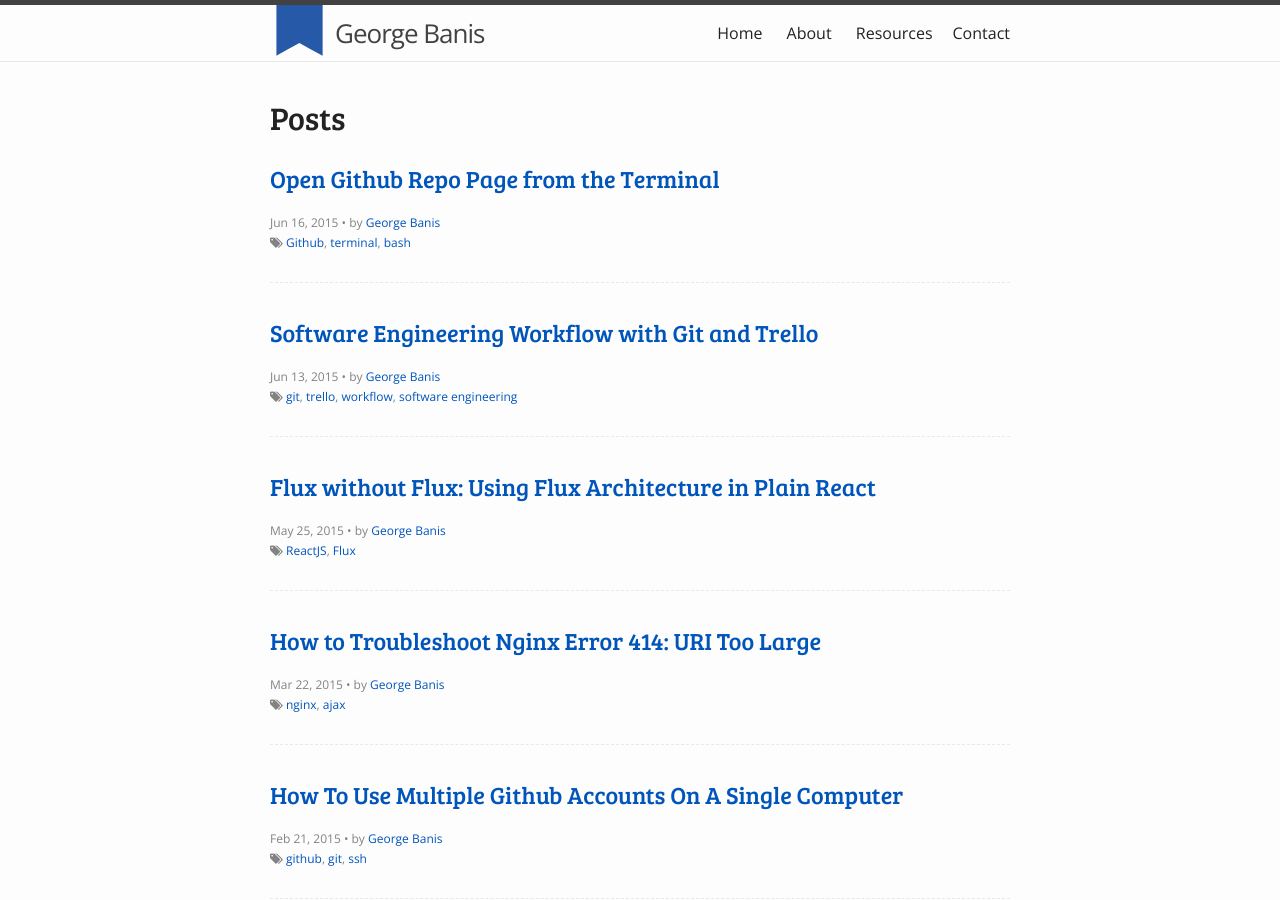
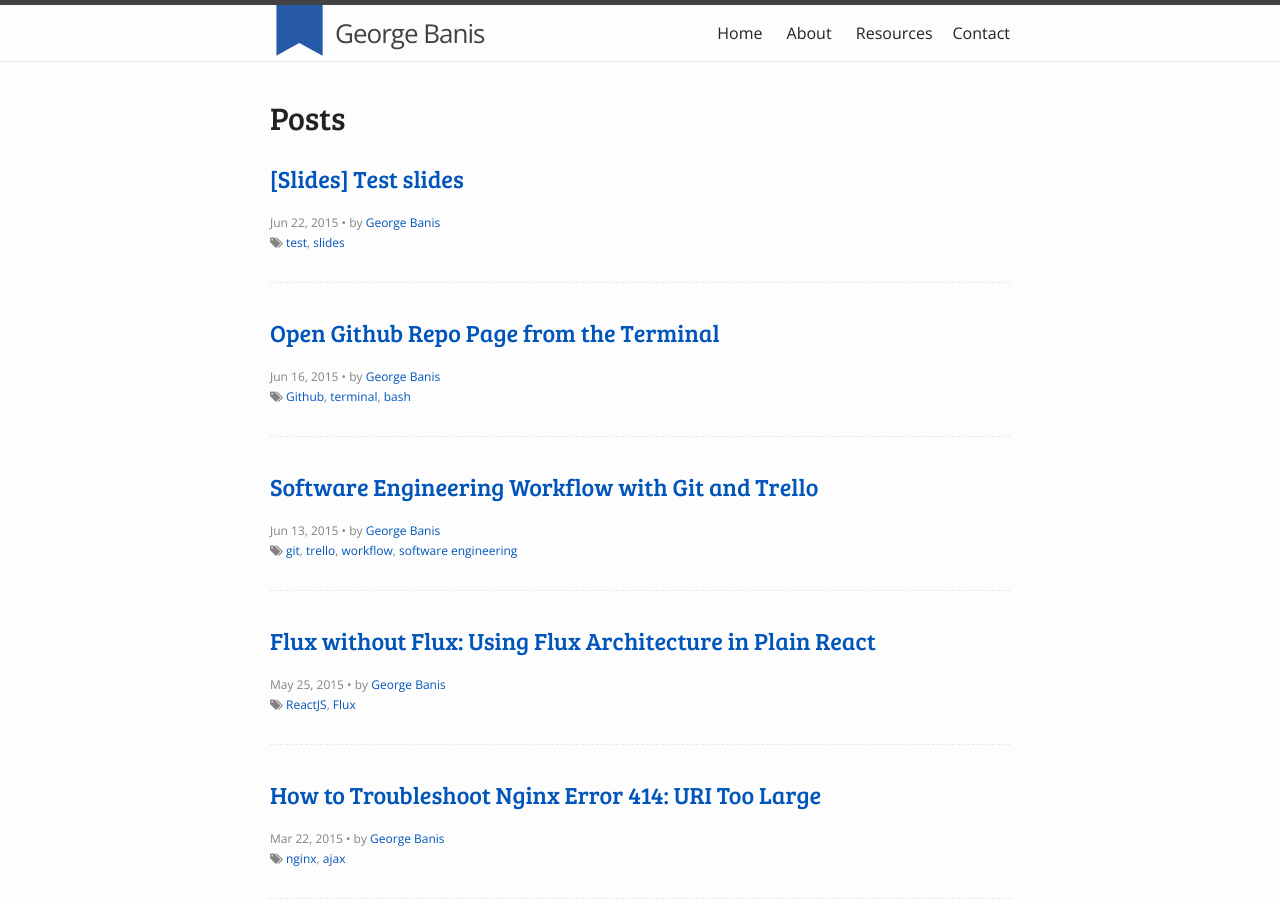
Before and after one commit to gbanis/gbanis.github.io, a Jekyll site: the page built from index.html, in a window 1280 px wide and 900 px high. Built offline with Jekyll 4.4.1, drawn with Linux system fonts in a browser that asks for light colours; nearby versions of some CDN libraries; Markdown is read by kramdown in place of the engine named in the settings.

Commit message:
Added reveal.js in jekyll

````diff
--- a/_includes/head.html
+++ b/_includes/head.html
@@ -1,28 +1,7 @@
 <head>
-  <meta charset="utf-8">
-  <meta name="viewport" content="width=device-width initial-scale=1" />
-  <meta http-equiv="X-UA-Compatible" content="IE=edge">
 
-  <title>{% if page.title %}{{ page.title }}{% else %}{{ site.title }}{% endif %}</title>
-  {% if page.description %}<meta name="description" content="{{ page.description }}">
-  {% else %}<meta name="description" content="{{ site.description }}">{% endif %}
-  <meta name="keywords" content="{% for tag in page.tags %}{{tag}}, {% endfor %}{{ site.keywords }}">
+  {% include head_meta.html %}
+  {% include head_css.html %}
+  {% include head_vendor.html %}
 
-  <link rel="stylesheet" href="{{ "/css/main.css" | prepend: site.baseurl }}">
-  <link rel="canonical" href="{{ page.url | replace:'index.html','' | prepend: site.baseurl | prepend: site.url }}">
-
-  <!-- Favicon -->
-  <link rel="icon" type="image/x-icon" href="{{site.url}}/favicon.ico" />
-
-  <!-- Google Fonts -->
-  <link href='http://fonts.googleapis.com/css?family=Open+Sans:700,400|Anonymous+Pro|Bree+Serif' rel='stylesheet' type='text/css'>
-
-  <!-- Fontawesome -->
-  <link href="//maxcdn.bootstrapcdn.com/font-awesome/4.2.0/css/font-awesome.min.css" rel="stylesheet">
-
-  <!-- jQuery -->
-  <script src="//ajax.googleapis.com/ajax/libs/jquery/1.11.0/jquery.min.js"></script>
-
-  <!-- Google Analytics -->
-  {% include addons/google_analytics.html %}
 </head>
--- /dev/null
+++ b/_includes/head_css.html
@@ -0,0 +1 @@
+<link rel="stylesheet" href="{{ "/css/main.css" | prepend: site.baseurl }}">
--- /dev/null
+++ b/_includes/head_meta.html
@@ -0,0 +1,13 @@
+<meta charset="utf-8">
+<meta name="viewport" content="width=device-width initial-scale=1" />
+<meta http-equiv="X-UA-Compatible" content="IE=edge">
+
+<title>{% if page.title %}{{ page.title }}{% else %}{{ site.title }}{% endif %}</title>
+{% if page.description %}<meta name="description" content="{{ page.description }}">
+{% else %}<meta name="description" content="{{ site.description }}">{% endif %}
+<meta name="keywords" content="{% for tag in page.tags %}{{tag}}, {% endfor %}{{ site.keywords }}">
+
+<link rel="canonical" href="{{ page.url | replace:'index.html','' | prepend: site.baseurl | prepend: site.url }}">
+
+<!-- Favicon -->
+<link rel="icon" type="image/x-icon" href="{{site.url}}/favicon.ico" />
--- /dev/null
+++ b/_includes/head_vendor.html
@@ -0,0 +1,11 @@
+<!-- Google Fonts -->
+<link href='http://fonts.googleapis.com/css?family=Open+Sans:700,400|Anonymous+Pro|Bree+Serif' rel='stylesheet' type='text/css'>
+
+<!-- Fontawesome -->
+<link href="//maxcdn.bootstrapcdn.com/font-awesome/4.2.0/css/font-awesome.min.css" rel="stylesheet">
+
+<!-- jQuery -->
+<script src="//ajax.googleapis.com/ajax/libs/jquery/1.11.0/jquery.min.js"></script>
+
+<!-- Google Analytics -->
+{% include addons/google_analytics.html %}
--- /dev/null
+++ b/_includes/reveal_js_custom.html
@@ -0,0 +1,6 @@
+<aside id="slide-footer">
+  <a href="/" class="slide-nav-home">
+    Home
+  </a>
+  <span class="slide-credits">| 2015 &copy; George Banis - All contents are <a href="http://creativecommons.org/licenses/by-nc/3.0/us/" target="_blank">Creative Commons</a> licensed.</p>
+</aside>
--- /dev/null
+++ b/_posts/2015-06-22-slides-test-slides.md
@@ -0,0 +1,345 @@
+---
+layout:       slide
+is_slide:     true
+title:        "[Slides] Test slides"
+description:  "Enter description"
+date:         2015-06-22 12:00:00
+tags:
+  - test
+  - slides
+author:       George Banis
+---
+<section>
+  <h1>Reveal.js</h1>
+  <h3>The HTML Presentation Framework</h3>
+  <p>
+    <small>Created by <a href="http://hakim.se">Hakim El Hattab</a> / <a href="http://twitter.com/hakimel">@hakimel</a></small>
+  </p>
+</section>
+
+<section>
+  <h2>Hello There</h2>
+  <p>
+    reveal.js enables you to create beautiful interactive slide decks using HTML. This presentation will show you examples of what it can do.
+  </p>
+</section>
+
+<!-- Example of nested vertical slides -->
+<section>
+  <section>
+    <h2>Vertical Slides</h2>
+    <p>Slides can be nested inside of each other.</p>
+    <p>Use the <em>Space</em> key to navigate through all slides.</p>
+    <br>
+    <a href="#" class="navigate-down">
+      <img width="178" height="238" data-src="https://s3.amazonaws.com/hakim-static/reveal-js/arrow.png" alt="Down arrow">
+    </a>
+  </section>
+  <section>
+    <h2>Basement Level 1</h2>
+    <p>Nested slides are useful for adding additional detail underneath a high level horizontal slide.</p>
+  </section>
+  <section>
+    <h2>Basement Level 2</h2>
+    <p>That's it, time to go back up.</p>
+    <br>
+    <a href="#/2">
+      <img width="178" height="238" data-src="https://s3.amazonaws.com/hakim-static/reveal-js/arrow.png" alt="Up arrow" style="transform: rotate(180deg); -webkit-transform: rotate(180deg);">
+    </a>
+  </section>
+</section>
+
+<section>
+  <h2>Slides</h2>
+  <p>
+    Not a coder? Not a problem. There's a fully-featured visual editor for authoring these, try it out at <a href="http://slides.com" target="_blank">http://slides.com</a>.
+  </p>
+</section>
+
+<section>
+  <h2>Point of View</h2>
+  <p>
+    Press <strong>ESC</strong> to enter the slide overview.
+  </p>
+  <p>
+    Hold down alt and click on any element to zoom in on it using <a href="http://lab.hakim.se/zoom-js">zoom.js</a>. Alt + click anywhere to zoom back out.
+  </p>
+</section>
+
+<section>
+  <h2>Touch Optimized</h2>
+  <p>
+    Presentations look great on touch devices, like mobile phones and tablets. Simply swipe through your slides.
+  </p>
+</section>
+
+<section data-markdown>
+  <script type="text/template">
+    ## Markdown support
+
+    Write content using inline or external Markdown.
+    Instructions and more info available in the [readme](https://github.com/hakimel/reveal.js#markdown).
+
+    ```
+    <section data-markdown>
+      ## Markdown support
+
+      Write content using inline or external Markdown.
+      Instructions and more info available in the [readme](https://github.com/hakimel/reveal.js#markdown).
+    </section>
+    ```
+  </script>
+</section>
+
+<section>
+  <section id="fragments">
+    <h2>Fragments</h2>
+    <p>Hit the next arrow...</p>
+    <p class="fragment">... to step through ...</p>
+    <p><span class="fragment">... a</span> <span class="fragment">fragmented</span> <span class="fragment">slide.</span></p>
+
+    <aside class="notes">
+      This slide has fragments which are also stepped through in the notes window.
+    </aside>
+  </section>
+  <section>
+    <h2>Fragment Styles</h2>
+    <p>There's different types of fragments, like:</p>
+    <p class="fragment grow">grow</p>
+    <p class="fragment shrink">shrink</p>
+    <p class="fragment fade-out">fade-out</p>
+    <p class="fragment current-visible">current-visible</p>
+    <p class="fragment highlight-red">highlight-red</p>
+    <p class="fragment highlight-blue">highlight-blue</p>
+  </section>
+</section>
+
+<section id="transitions">
+  <h2>Transition Styles</h2>
+  <p>
+    You can select from different transitions, like: <br>
+    <a href="?transition=none#/transitions">None</a> -
+    <a href="?transition=fade#/transitions">Fade</a> -
+    <a href="?transition=slide#/transitions">Slide</a> -
+    <a href="?transition=convex#/transitions">Convex</a> -
+    <a href="?transition=concave#/transitions">Concave</a> -
+    <a href="?transition=zoom#/transitions">Zoom</a>
+  </p>
+</section>
+
+<section id="themes">
+  <h2>Themes</h2>
+  <p>
+    reveal.js comes with a few themes built in: <br>
+    <!-- Hacks to swap themes after the page has loaded. Not flexible and only intended for the reveal.js demo deck. -->
+    <a href="#" onclick="document.getElementById('theme').setAttribute('href','css/theme/black.css'); return false;">Black (default)</a> -
+    <a href="#" onclick="document.getElementById('theme').setAttribute('href','css/theme/white.css'); return false;">White</a> -
+    <a href="#" onclick="document.getElementById('theme').setAttribute('href','css/theme/league.css'); return false;">League</a> -
+    <a href="#" onclick="document.getElementById('theme').setAttribute('href','css/theme/sky.css'); return false;">Sky</a> -
+    <a href="#" onclick="document.getElementById('theme').setAttribute('href','css/theme/beige.css'); return false;">Beige</a> -
+    <a href="#" onclick="document.getElementById('theme').setAttribute('href','css/theme/simple.css'); return false;">Simple</a> <br>
+    <a href="#" onclick="document.getElementById('theme').setAttribute('href','css/theme/serif.css'); return false;">Serif</a> -
+    <a href="#" onclick="document.getElementById('theme').setAttribute('href','css/theme/blood.css'); return false;">Blood</a> -
+    <a href="#" onclick="document.getElementById('theme').setAttribute('href','css/theme/night.css'); return false;">Night</a> -
+    <a href="#" onclick="document.getElementById('theme').setAttribute('href','css/theme/moon.css'); return false;">Moon</a> -
+    <a href="#" onclick="document.getElementById('theme').setAttribute('href','css/theme/solarized.css'); return false;">Solarized</a>
+  </p>
+</section>
+
+<section>
+  <section data-background="#dddddd">
+    <h2>Slide Backgrounds</h2>
+    <p>
+      Set <code>data-background="#dddddd"</code> on a slide to change the background color. All CSS color formats are supported.
+    </p>
+    <a href="#" class="navigate-down">
+      <img width="178" height="238" data-src="https://s3.amazonaws.com/hakim-static/reveal-js/arrow.png" alt="Down arrow">
+    </a>
+  </section>
+  <section data-background="https://s3.amazonaws.com/hakim-static/reveal-js/image-placeholder.png">
+    <h2>Image Backgrounds</h2>
+    <pre><code>&lt;section data-background="image.png"&gt;</code></pre>
+  </section>
+  <section data-background="https://s3.amazonaws.com/hakim-static/reveal-js/image-placeholder.png" data-background-repeat="repeat" data-background-size="100px">
+    <h2>Tiled Backgrounds</h2>
+    <pre><code style="word-wrap: break-word;">&lt;section data-background="image.png" data-background-repeat="repeat" data-background-size="100px"&gt;</code></pre>
+  </section>
+  <section data-background-video="https://s3.amazonaws.com/static.slid.es/site/homepage/v1/homepage-video-editor.mp4,https://s3.amazonaws.com/static.slid.es/site/homepage/v1/homepage-video-editor.webm" data-background-color="#000000">
+    <div style="background-color: rgba(0, 0, 0, 0.9); color: #fff; padding: 20px;">
+      <h2>Video Backgrounds</h2>
+      <pre><code style="word-wrap: break-word;">&lt;section data-background-video="video.mp4,video.webm"&gt;</code></pre>
+    </div>
+  </section>
+  <section data-background="http://i.giphy.com/90F8aUepslB84.gif">
+    <h2>... and GIFs!</h2>
+  </section>
+</section>
+
+<section data-transition="slide" data-background="#4d7e65" data-background-transition="zoom">
+  <h2>Background Transitions</h2>
+  <p>
+    Different background transitions are available via the backgroundTransition option. This one's called "zoom".
+  </p>
+  <pre><code>Reveal.configure({ backgroundTransition: 'zoom' })</code></pre>
+</section>
+
+<section data-transition="slide" data-background="#b5533c" data-background-transition="zoom">
+  <h2>Background Transitions</h2>
+  <p>
+    You can override background transitions per-slide.
+  </p>
+  <pre><code style="word-wrap: break-word;">&lt;section data-background-transition="zoom"&gt;</code></pre>
+</section>
+
+<section>
+  <h2>Pretty Code</h2>
+  <pre><code data-trim contenteditable>
+    function linkify( selector ) {
+      if( supports3DTransforms ) {
+
+        var nodes = document.querySelectorAll( selector );
+
+        for( var i = 0, len = nodes.length; i &lt; len; i++ ) {
+          var node = nodes[i];
+
+          if( !node.className ) {
+            node.className += ' roll';
+          }
+        }
+      }
+    }
+  </code></pre>
+  <p>Code syntax highlighting courtesy of <a href="http://softwaremaniacs.org/soft/highlight/en/description/">highlight.js</a>.</p>
+</section>
+
+<section>
+  <h2>Marvelous List</h2>
+  <ul>
+    <li>No order here</li>
+    <li>Or here</li>
+    <li>Or here</li>
+    <li>Or here</li>
+  </ul>
+</section>
+
+<section>
+  <h2>Fantastic Ordered List</h2>
+  <ol>
+    <li>One is smaller than...</li>
+    <li>Two is smaller than...</li>
+    <li>Three!</li>
+  </ol>
+</section>
+
+<section>
+  <h2>Tabular Tables</h2>
+  <table>
+    <thead>
+      <tr>
+        <th>Item</th>
+        <th>Value</th>
+        <th>Quantity</th>
+      </tr>
+    </thead>
+    <tbody>
+      <tr>
+        <td>Apples</td>
+        <td>$1</td>
+        <td>7</td>
+      <tr>
+      <tr>
+        <td>Lemonade</td>
+        <td>$2</td>
+        <td>18</td>
+      <tr>
+      <tr>
+        <td>Bread</td>
+        <td>$3</td>
+        <td>2</td>
+      <tr>
+    </tbody>
+  </table>
+</section>
+
+<section>
+  <h2>Clever Quotes</h2>
+  <p>
+    These guys come in two forms, inline: <q cite="http://searchservervirtualization.techtarget.com/definition/Our-Favorite-Technology-Quotations">
+    &ldquo;The nice thing about standards is that there are so many to choose from&rdquo;</q> and block:
+  </p>
+  <blockquote cite="http://searchservervirtualization.techtarget.com/definition/Our-Favorite-Technology-Quotations">
+    &ldquo;For years there has been a theory that millions of monkeys typing at random on millions of typewriters would
+    reproduce the entire works of Shakespeare. The Internet has proven this theory to be untrue.&rdquo;
+  </blockquote>
+</section>
+
+<section>
+  <h2>Intergalactic Interconnections</h2>
+  <p>
+    You can link between slides internally,
+    <a href="#/2/3">like this</a>.
+  </p>
+</section>
+
+<section>
+  <h2>Speaker View</h2>
+  <p>There's a <a href="https://github.com/hakimel/reveal.js#speaker-notes">speaker view</a>. It includes a timer, preview of the upcoming slide as well as your speaker notes.</p>
+  <p>Press the <em>S</em> key to try it out.</p>
+
+  <aside class="notes">
+    Oh hey, these are some notes. They'll be hidden in your presentation, but you can see them if you open the speaker notes window (hit 's' on your keyboard).
+  </aside>
+</section>
+
+<section>
+  <h2>Export to PDF</h2>
+  <p>Presentations can be <a href="https://github.com/hakimel/reveal.js#pdf-export">exported to PDF</a>, here's an example:</p>
+  <iframe src="//www.slideshare.net/slideshow/embed_code/42840540" width="445" height="355" frameborder="0" marginwidth="0" marginheight="0" scrolling="no" style="border:3px solid #666; margin-bottom:5px; max-width: 100%;" allowfullscreen> </iframe>
+</section>
+
+<section>
+  <h2>Global State</h2>
+  <p>
+    Set <code>data-state="something"</code> on a slide and <code>"something"</code>
+    will be added as a class to the document element when the slide is open. This lets you
+    apply broader style changes, like switching the page background.
+  </p>
+</section>
+
+<section data-state="customevent">
+  <h2>State Events</h2>
+  <p>
+    Additionally custom events can be triggered on a per slide basis by binding to the <code>data-state</code> name.
+  </p>
+  <pre><code class="javascript" data-trim contenteditable style="font-size: 18px;">
+    Reveal.addEventListener( 'customevent', function() {
+      console.log( '"customevent" has fired' );
+    } );
+  </code></pre>
+</section>
+
+<section>
+  <h2>Take a Moment</h2>
+  <p>
+    Press B or . on your keyboard to pause the presentation. This is helpful when you're on stage and want to take distracting slides off the screen.
+  </p>
+</section>
+
+<section>
+  <h2>Much more</h2>
+  <ul>
+    <li>Right-to-left support</li>
+    <li><a href="https://github.com/hakimel/reveal.js#api">Extensive JavaScript API</a></li>
+    <li><a href="https://github.com/hakimel/reveal.js#auto-sliding">Auto-progression</a></li>
+    <li><a href="https://github.com/hakimel/reveal.js#parallax-background">Parallax backgrounds</a></li>
+    <li><a href="https://github.com/hakimel/reveal.js#keyboard-bindings">Custom keyboard bindings</a></li>
+  </ul>
+</section>
+
+<section style="text-align: left;">
+  <h1>THE END</h1>
+  <p>
+    - <a href="http://slides.com">Try the online editor</a> <br>
+    - <a href="https://github.com/hakimel/reveal.js">Source code &amp; documentation</a>
+  </p>
+</section>
--- a/_sass/_base.scss
+++ b/_sass/_base.scss
@@ -241,5 +241,5 @@
   top:0;
   left: 0;
   width: 100%;
-  height: 100%
+  height: 100%;
 }
--- /dev/null
+++ b/css/revealjs.scss
@@ -0,0 +1,38 @@
+---
+# Front matter comment to ensure Jekyll properly reads file.
+---
+
+#slide-footer {
+  position: fixed;
+  bottom: 0px;
+  left: 10px;
+  z-index: 30;
+  vertical-align: middle;
+  line-height: 22px;
+  font-family: 'Open Sans', sans-serif;
+  font-size: 12px;
+  color: #333333;
+
+  a {
+    color: #333333;
+    text-decoration: none;
+    &:hover {
+      color: #777777;
+      text-decoration: none !important;
+    }
+  }
+
+  .slide-nav-home {
+    background-image: url("/assets/logo.svg");
+    background-repeat: no-repeat;
+    background-size: 17px 18px;
+    padding-left: 22px;
+    height: 22px;
+  }
+
+  .slide-credits {
+    height: 22px;
+    line-height: 22px;
+    vertical-align: middle;
+  }
+}
--- a/reveal.js/index.html
+++ b/reveal.js/index.html
@@ -379,8 +379,8 @@
 
 		</div>
 
-		<script src="lib/js/head.min.js"></script>
-		<script src="js/reveal.js"></script>
+		<script src="/reveal.js/lib/js/head.min.js"></script>
+		<script src="/reveal.js/js/reveal.js"></script>
 
 		<script>
 
````
Also changed, not shown: _layouts/slide.html (added, +73 -0 lines). Lines whose indentation alone changed are shown as unchanged.
